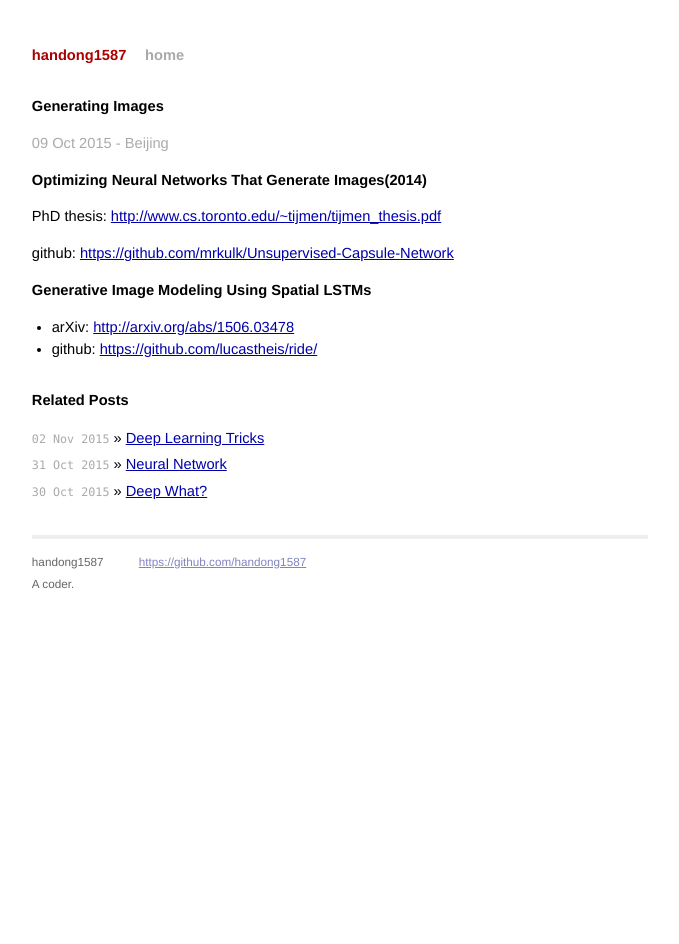
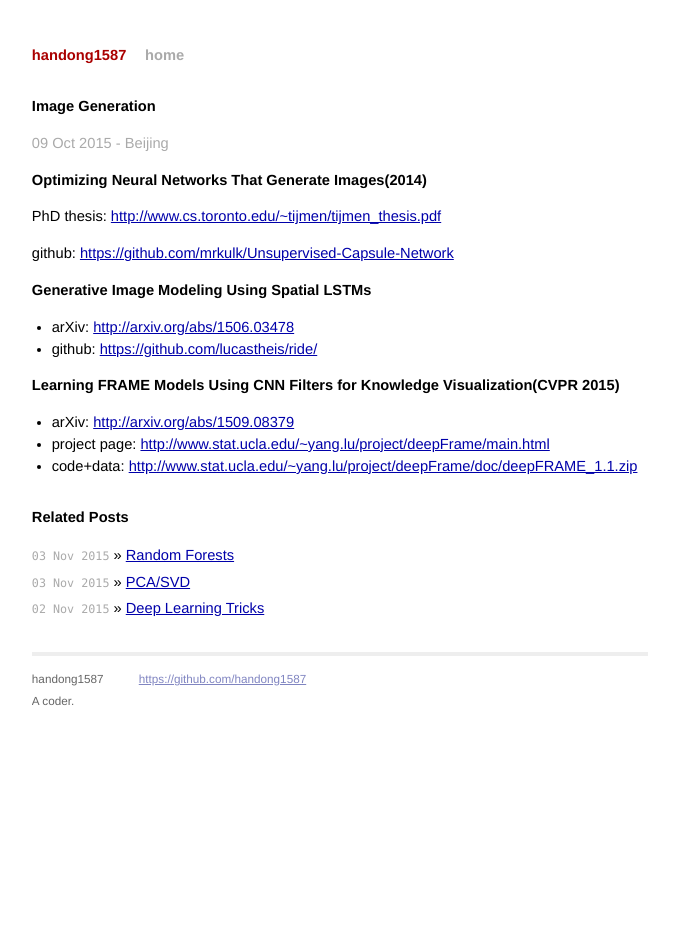
Before and after one commit to handong1587/handong1587.github.io, a Jekyll site: the page built from _posts/deep_learning/2015-10-09-image-generation.md, in a window 1280 px wide. Shown: the whole page, without its empty margins (300-979 px from the left). Built offline with Jekyll 4.4.1, drawn with Linux system fonts in a browser that asks for light colours; Markdown is read by kramdown in place of the engine named in the settings; comment, search, counter and statistics services are not loaded.

Commit message:
add pca/svd/rf.md

```diff
--- a/_posts/deep_learning/2015-10-09-generating-images.md
+++ b/_posts/deep_learning/2015-10-09-image-generation.md
@@ -1,7 +1,7 @@
 ---
 layout: post
 categories: deep_learning
-title: Generating Images
+title: Image Generation
 ---
 
 {{ page.title }}
@@ -19,3 +19,9 @@
 
 - arXiv: [http://arxiv.org/abs/1506.03478](http://arxiv.org/abs/1506.03478)
 - github: [https://github.com/lucastheis/ride/](https://github.com/lucastheis/ride/)
+
+**Learning FRAME Models Using CNN Filters for Knowledge Visualization(CVPR 2015)**
+
+- arXiv: [http://arxiv.org/abs/1509.08379](http://arxiv.org/abs/1509.08379)
+- project page: [http://www.stat.ucla.edu/~yang.lu/project/deepFrame/main.html](http://www.stat.ucla.edu/~yang.lu/project/deepFrame/main.html)
+- code+data: [http://www.stat.ucla.edu/~yang.lu/project/deepFrame/doc/deepFRAME_1.1.zip](http://www.stat.ucla.edu/~yang.lu/project/deepFrame/doc/deepFRAME_1.1.zip)
```
Also changed, not shown: _posts/machine_learning/2015-11-03-pca-svd.md (added, +16 -0 lines), _posts/machine_learning/2015-11-03-random-forests.md (added, +16 -0 lines).
